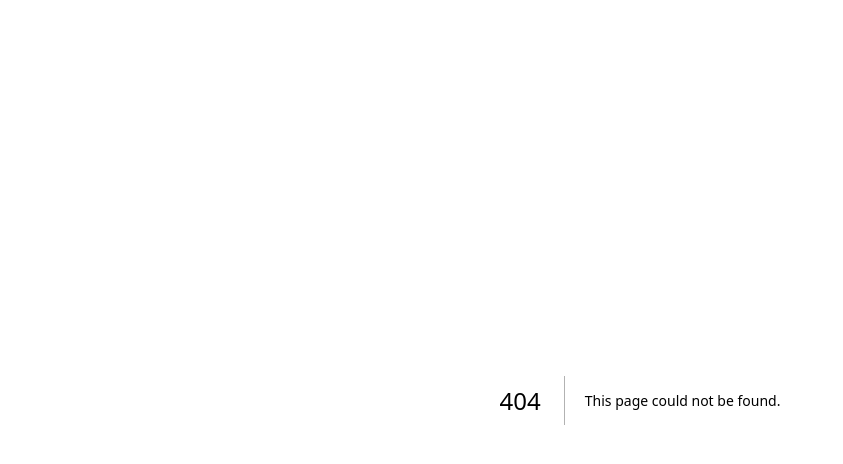
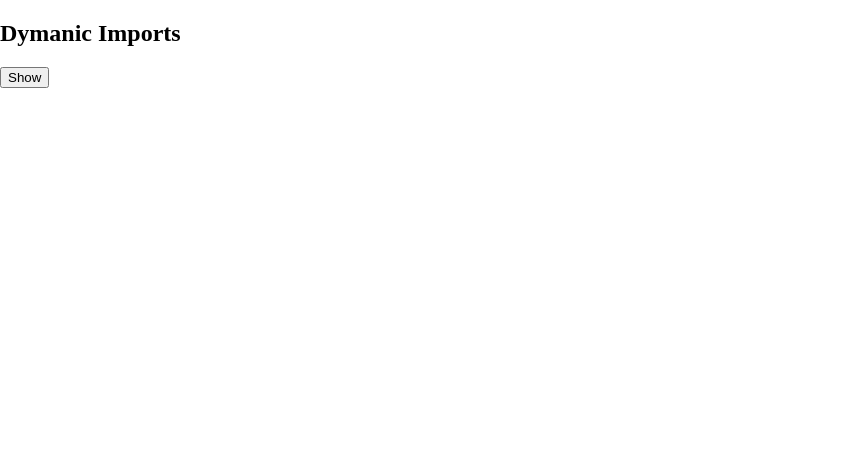
Before and after one commit to shahreazebd/next-app, a Next.js app: page /di in a window 1280 px wide. Before the commit this address had no page. Shown: the top 464 px of the page, without its empty margins (0-843 px from the left). Built offline with nearby package versions, Linux system fonts and the light colour scheme.

Commit message:
dynamic imports

```diff
--- /dev/null
+++ b/components/di/DiModal.tsx
@@ -0,0 +1,14 @@
+import React from "react";
+import Datepicker from "react-datepicker";
+import axios from "axios";
+
+export default function DiModal() {
+  const [startDate, setStartDate] = React.useState(new Date());
+  axios.get("");
+  return (
+    <section>
+      <Datepicker selected={startDate} onChange={(date) => setStartDate(date as Date)} />
+      <h1>Di Modal</h1>
+    </section>
+  );
+}
--- a/package.json
+++ b/package.json
@@ -20,12 +20,15 @@
     "jotai": "^1.13.1",
     "next": "13.1.2",
     "react": "18.2.0",
+    "react-datepicker": "^4.10.0",
     "react-dom": "18.2.0",
     "react-hook-form": "^7.42.1",
     "react-pro-sidebar": "^1.0.0",
     "typescript": "4.9.4"
   },
   "devDependencies": {
-    "@hookform/devtools": "^4.3.0"
+    "@hookform/devtools": "^4.3.0",
+    "@types/lodash": "^4.14.191",
+    "@types/react-datepicker": "^4.8.0"
   }
 }
--- /dev/null
+++ b/pages/di.tsx
@@ -0,0 +1,14 @@
+// import DiModal from "@/components/di/DiModal";
+import dynamic from "next/dynamic";
+import { useState } from "react";
+const DiModal = dynamic(() => import("../components/di/DiModal"));
+export default function DynamicImport() {
+  const [open, isOpen] = useState(false);
+  return (
+    <section>
+      <h1>Dymanic Imports</h1>
+      <button onClick={() => isOpen((prev) => !prev)}>Show</button>
+      {open && <DiModal />}
+    </section>
+  );
+}
--- a/pages/todos/index.tsx
+++ b/pages/todos/index.tsx
@@ -37,6 +37,7 @@ export default function TodoList({ todoData }: TTodoListProps) {
       setTodos(res.data);
       router.push(`/todos?userId=${q}`, undefined, { shallow: true });
     });
+    // eslint-disable-next-line react-hooks/exhaustive-deps
   }, [q]);
 
   return (
```
Also changed, not shown: 1 other file (tests, documents, lock files or other folders).
